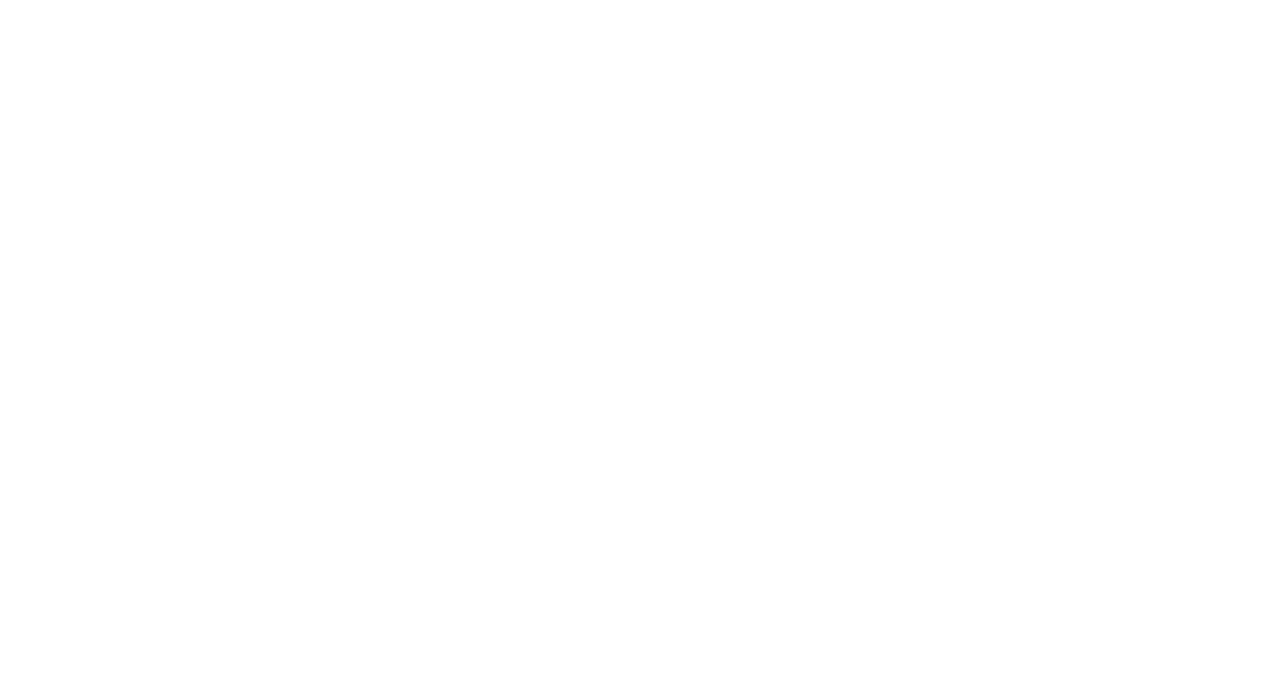
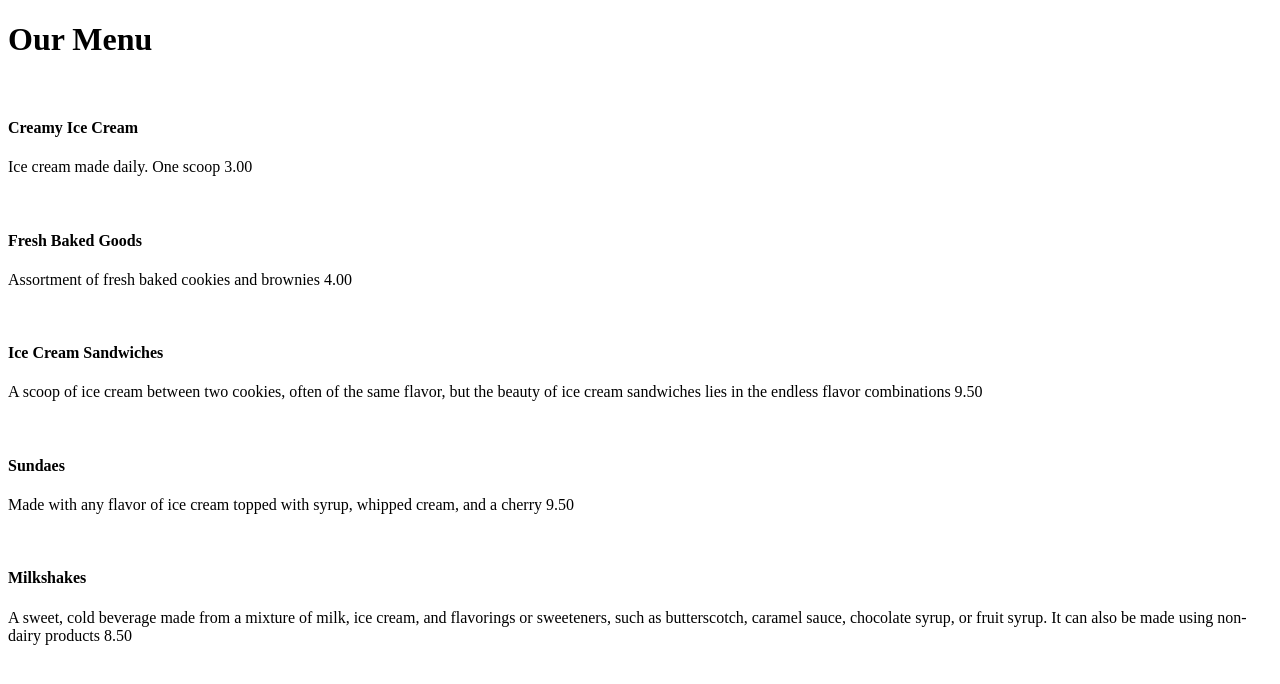
Before and after one commit to molitsam/finalproject, a website: page public/menu.html in a window 1280 px wide. Drawn offline with Linux system fonts and the light colour scheme.

Commit message:
HTML + some CSS

```diff
--- a/public/menu.html
+++ b/public/menu.html
@@ -3,24 +3,28 @@
 <head>
     <meta charset="UTF-8">
     <meta name="viewport" content="width=device-width, initial-scale=1.0">
-    <link rel="stylesheet" href="">
+    <link rel="stylesheet" href="styles/menu.css">
     <title>Ice Princess Menu</title>
 </head>
 <body>
-     <!--  Create a menu page that displays the items available for purchase. Each item should include a name, description, and price.  -->
+     <div class="content">
+          <div class="menu">
+            <h1>Our Menu</h1><br>
+            <h4>Creamy Ice Cream</h4>
+            <p>Ice cream made daily. One scoop 3.00</p><br>
 
-     <!-- Linear Webpage, Or the Button Event Next click, To display each Item or ,
-        Hover CSS on Image next to its description next to its image and down the page the Code will populate and be sepearted in order ,
+            <h4>Fresh Baked Goods</h4>
+            <p>Assortment of fresh baked cookies and brownies 4.00</p><br>
 
-        LAYOUT: Banner(Crown)- ,
-             Navigation -,
-             Menu start Top with Highlighted Specialty Items ...Marque?
-             Heading Text,
-             Linear Body Of Menu Items ( Top To Bottom ),
-             Interactive navigation: Of Customer Reviews & Button Left and Button Right
-             Bottom navigation W/ Web Image
+            <h4>Ice Cream Sandwiches</h4>
+            <p>A scoop of ice cream between two cookies, often of the same flavor, but the beauty of ice cream sandwiches lies in the endless flavor combinations 9.50</p><br>
 
+            <h4>Sundaes</h4>
+            <p>Made with any flavor of ice cream topped with syrup, whipped cream, and a cherry 9.50</p><br>
 
-     -->
+            <h4>Milkshakes</h4>
+            <p>A sweet, cold beverage made from a mixture of milk, ice cream, and flavorings or sweeteners, such as butterscotch, caramel sauce, chocolate syrup, or fruit syrup. It can also be made using non-dairy products 8.50</p>
+          </div>
+        </div>
 </body>
 </html>
```
Also changed, not shown: public/admin.html (+1 -0 lines), public/contact.html (+12 -8 lines), public/styles/admin.css (added), public/styles/contact.css (added), public/styles/menu.css (added).
